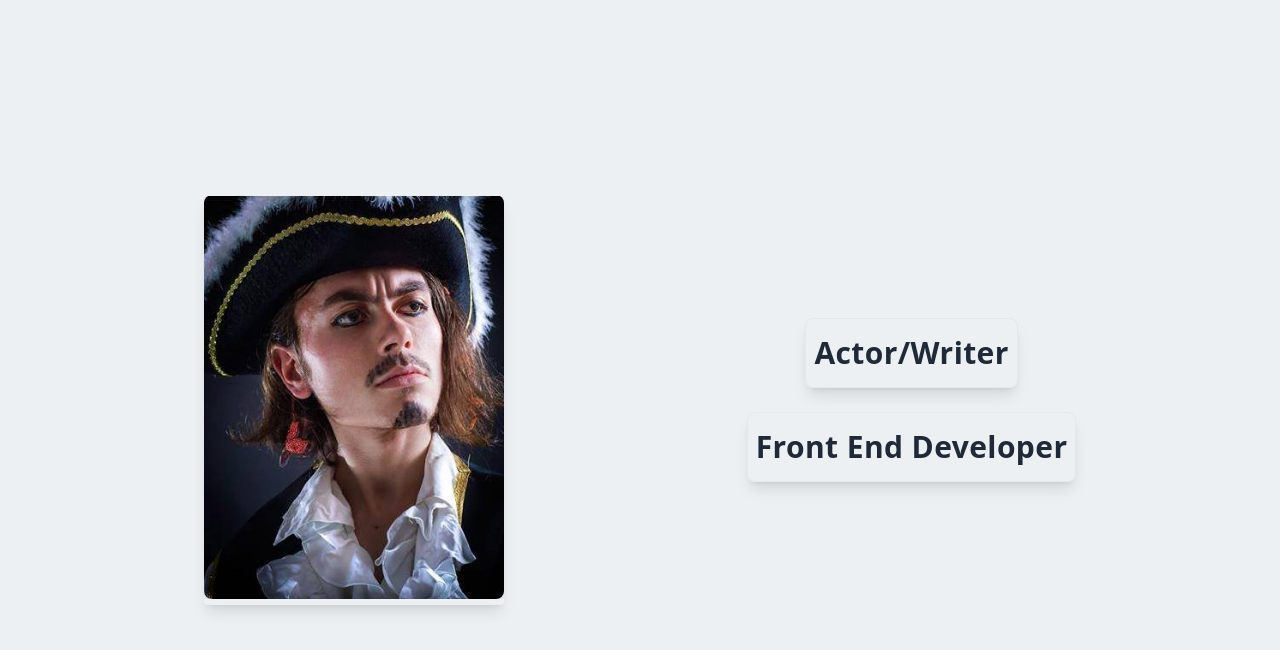
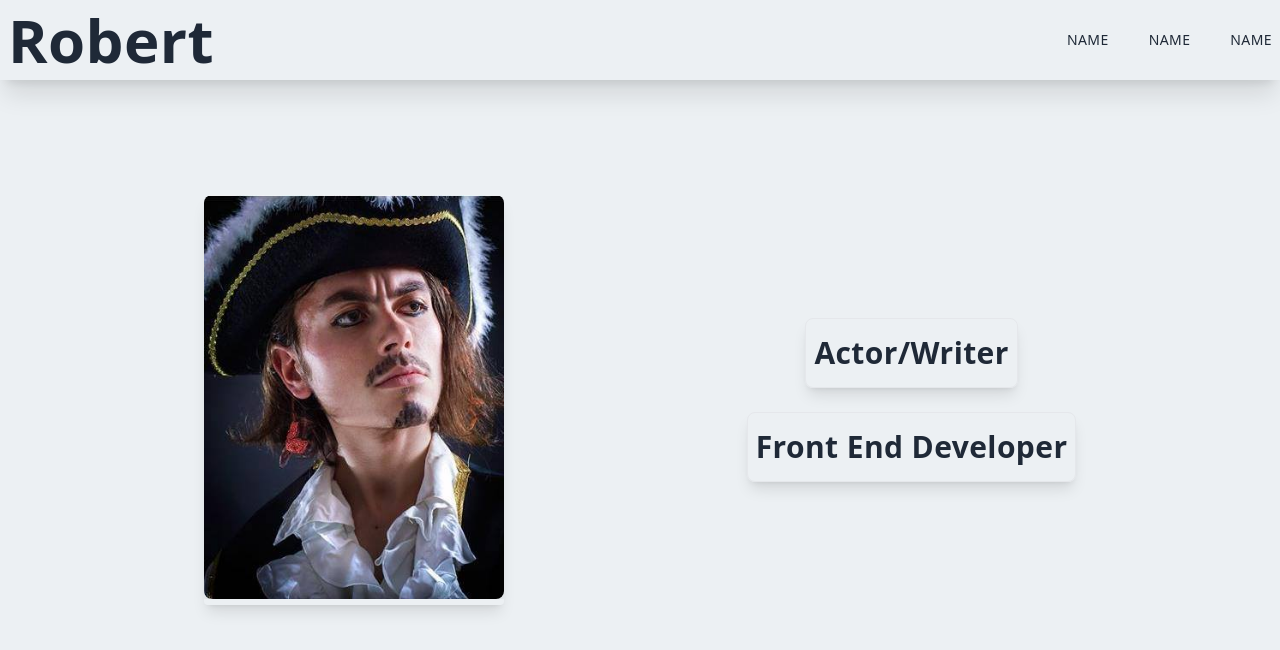
Before and after one commit to robert-burcea/portfolio, a Next.js app: page / in a window 1280 px wide. Shown: the top 650 px of the page. Built offline with nearby package versions, Linux system fonts and the light colour scheme.

Commit message:
added navbar to landing

```diff
--- a/pages/developer/components/Navbar.jsx
+++ b/pages/developer/components/Navbar.jsx
@@ -5,25 +5,25 @@ import {AiOutlineClose, AiOutlineMenu, AiOutlineMail} from 'react-icons/ai'
 import {FaLinkedinIn, FaGithub} from 'react-icons/fa'
 import {BsFillPersonLinesFill} from 'react-icons/bs'
 
-function Navbar() {
+function Navbar({options}) {
     const [nav, setNav] = useState(false);
+    console.log(options)
 
   return (
     <div className="fixed w-full h-20 shadow-xl z-[100]">
         <div className="flex justify-between items-center w-full h-full px-2 2xl:px-16">
-            <h1>Logo</h1>
+            <h1>Robert</h1>
             <div>
             <ul className="hidden md:flex">
                         <Link href='/'>
-                    <li className="ml-10 text-sm uppercase hover:border-b">Home</li>
+                            <li className="ml-10 text-sm uppercase hover:border-b">NAME</li>
                         </Link>
                         <Link href='/'>
-                    <li className="ml-10 text-sm uppercase hover:border-b">Skills</li>
+                            <li className="ml-10 text-sm uppercase hover:border-b">NAME</li>
                         </Link>
                         <Link href='/'>
-                    <li className="ml-10 text-sm uppercase hover:border-b">Projects</li>
+                            <li className="ml-10 text-sm uppercase hover:border-b">NAME</li>
                         </Link>
-
             </ul>
             <div className="md:hidden">
                 <AiOutlineMenu size={25} onClick={() => {setNav(!nav)}}/>
@@ -32,7 +32,7 @@ function Navbar() {
                 <div className={nav ? "fixed left-0 top-0 w-[75%] sm:w-[60%] md:w-[45%] h-screen bg-[#ecf0f3] p-10 ease-in duration-500" : "fixed left-[-100]"}>
                 <div>
                     <div className="flex w-full items-center justify-between">
-                        <h1>Logo</h1>
+                        <h1>Robert</h1>
                         <div className="rounded-full shadow-3xl shadow-black p-3 cursor-pointer">
                             <AiOutlineClose size={25} onClick={() => {setNav(!nav)}} />
                         </div>
--- a/pages/index.js
+++ b/pages/index.js
@@ -1,10 +1,30 @@
 import Head from 'next/head'
+import Navbar from './developer/components/Navbar'
 import Header from '/pages/landing/Header'
 import Hero from '/pages/landing/Hero'
 
-const colors = {
-  main: '#0019FF',
-  secondary:"#4369C3"
+const NAVBAR__OPTIONS = {
+  main: [{
+      name:"Actor",
+      url:"/pages/actor/"
+    },
+    {
+      name:"Developer",
+      url:"/pages/developer/"
+    }],
+  developer: [
+    {
+      name:"Skills",
+      url:"/pages/developer/skills/"
+    },
+    {
+      name:"Projects",
+      url:"/pages/developer/projects"
+    }
+  ],
+  actor: [
+
+  ]
 }
 
 export default function Home() {
@@ -12,8 +32,8 @@ export default function Home() {
     <div className="mx-auto flex flex-col max-w-[1240px] items-center">
       <Head>
             <title>Robert Burcea</title>
-        </Head>
-      <Header colors={colors}/>
+      </Head>
+      <Navbar options={NAVBAR__OPTIONS.main}/>
       <Hero />
     </div>
   )
```
Lines whose indentation alone changed are shown as unchanged.
